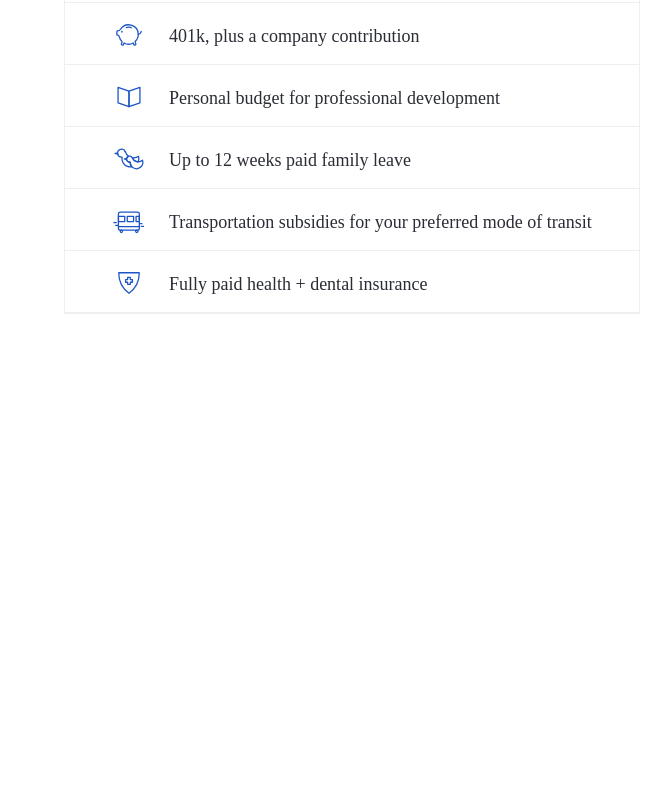
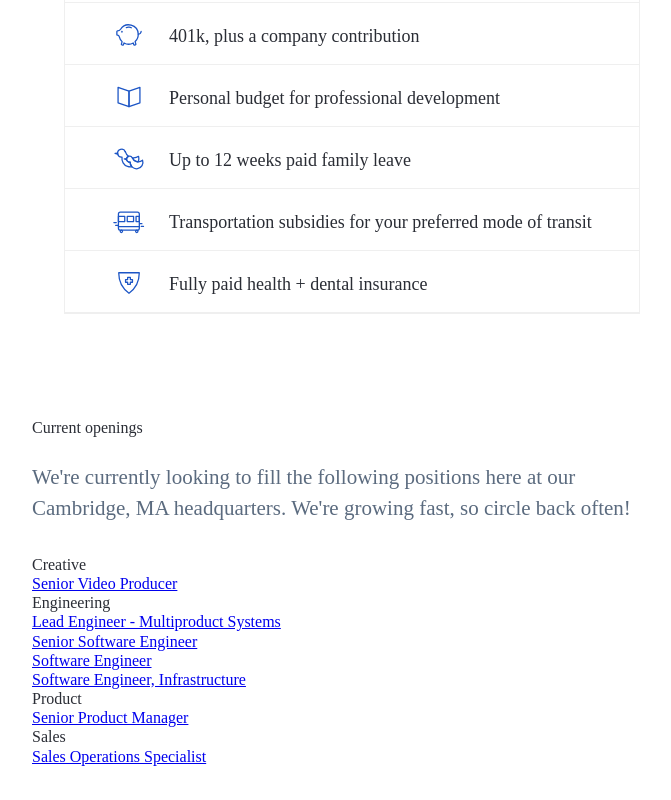
Before and after one commit to stpCollabr8nLstn/wistia, a Next.js app: page /jobs in a window 1280 px wide. Shown: the part 3582-4382 px from the top of the page, without its empty margins (288-959 px from the left). Before the commit the page ends 3920 px from the top, so only its background shows below. Built offline with nearby package versions, Linux system fonts and the light colour scheme; a web font is replaced by a local one.

Commit message:
Add Openings section

```diff
--- /dev/null
+++ b/components/blocks/link-list.js
@@ -0,0 +1,55 @@
+import ClassNames from "../../utils/classnames";
+import COLORS from "../../utils/colors";
+
+const LinkListItemList = ({ children }) => (
+    <div className="LinkList__item-list">
+        {children}
+        <style jsx>{`
+            .LinkList__item-list {
+                display: flex;
+                flex-direction: column;
+            }
+        `}</style>
+    </div>)
+const LinkListSection = ({ children }) => (
+    <h4>
+        {children}
+        <style jsx>
+            {`
+                margin-top: 24px;
+                font-size: 21px;
+            `}
+        </style>
+    </h4>)
+const LinkListItem = ({ children, href }) => (
+    <a href={href}>
+        {children}
+        <style jsx>
+            {`
+                font-size: 18px;
+                margin-top: 16px;
+                color: ${COLORS.SKY_BLUE};
+                text-decoration: none;
+            `}
+        </style>
+    </a>
+
+)
+
+const LinkList = ({ children }) => (
+    <div>{children}</div>
+)
+
+Object.defineProperties(LinkList, {
+    Section: {
+        value: ClassNames.extend(LinkListSection, "LinkListSection")
+    },
+    ItemList: {
+        value: ClassNames.extend(LinkListItemList, "LinkListItemList")
+    },
+    Item: {
+        value: ClassNames.extend(LinkListItem, "LinkListItem")
+    }
+});
+
+export default LinkList;
--- a/components/blocks/title-text.js
+++ b/components/blocks/title-text.js
@@ -8,8 +8,6 @@ const TitleText = ({ children, align }) => (
       color: ${COLORS.GRAY_6};
       font-size: 32px;
       font-weight: 400;
-      margin-bottom: 50px;
-      max-width: 900px;
       text-align: ${align || "left"};
     `}</style>
   </div>
--- /dev/null
+++ b/components/content/openings.js
@@ -0,0 +1,44 @@
+import { jobs } from '../../utils/copy';
+import BodyText from '../blocks/body-text';
+import TitleText from '../blocks/title-text';
+import jobData from '../../jobs-data.json';
+import { Fragment } from 'react';
+import LinkList from '../blocks/link-list';
+
+const { openings } = jobs;
+
+const Openings = () => {
+    return (
+        <section className="Openings">
+            <TitleText align="center">{openings.heading}</TitleText>
+            <BodyText>{openings.body}</BodyText>
+            {jobData.map(({ id, name, jobs }) => (
+                <LinkList key={id}>
+                    {Boolean(jobs.length) &&
+                        <Fragment>
+                            <LinkList.Section>
+                                {name}
+                            </LinkList.Section>
+                            <LinkList.ItemList>
+                                {jobs.map(({ title, id, absolute_url }) => (
+                                    <LinkList.Item key={id} href={absolute_url}>{title}</LinkList.Item>
+                                ))}
+                            </LinkList.ItemList>
+                        </Fragment>
+                    }
+                </LinkList>
+
+            ))}
+            <style jsx>
+                {`
+                    .Openings {
+                        max-width: 50%;
+                        margin: 104px auto;
+                    }
+                `}
+            </style>
+        </section>
+    )
+}
+
+export default Openings;
--- a/components/content/perks.js
+++ b/components/content/perks.js
@@ -15,6 +15,7 @@ const Perks = () => {
                     const isSelected = name === selectedPerk;
                     return(
                     <List.Item
+                        key={name}
                         isSelected={isSelected}
                         onClick={() => {
                             if (isSelected)  return setSelectedPerk(null)
--- a/pages/jobs.js
+++ b/pages/jobs.js
@@ -6,8 +6,7 @@ import PushingOurselves from "../components/content/pushing-ourselves";
 import Diversity from "../components/content/diversity";
 import Fun from "../components/content/fun";
 import Perks from "../components/content/perks";
-// import { PerksProvider } from "../context/PerksContext";
-// import Openings from "../components/content/openings";
+import Openings from "../components/content/openings";
 
 function Jobs() {
   React.useEffect(() => {
@@ -22,6 +21,7 @@ function Jobs() {
       <Diversity />
       <Fun />
       <Perks />
+      <Openings />
     </div>
   );
 }
```
Also changed, not shown: 1 other file (tests, documents, lock files or other folders).
